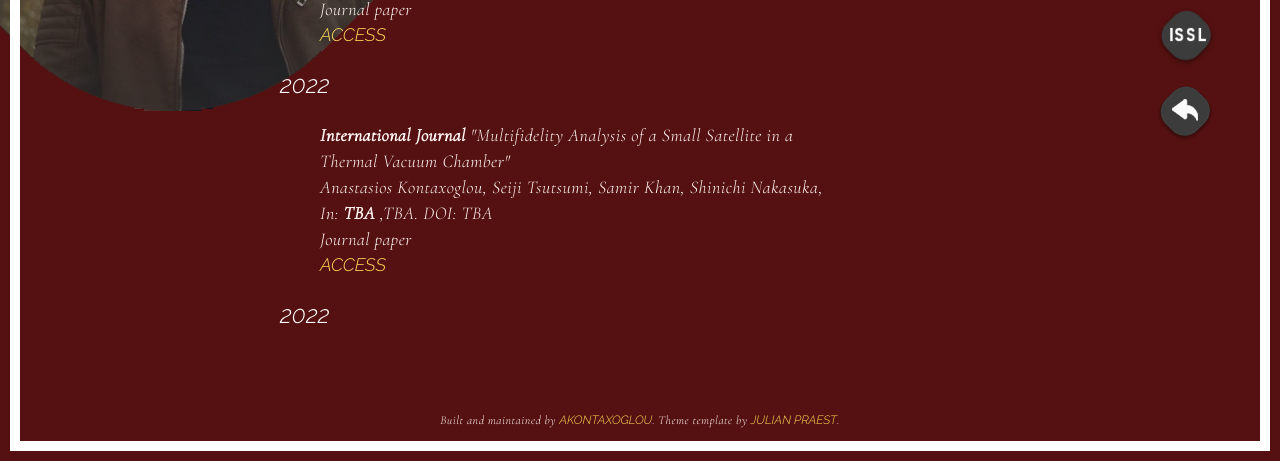
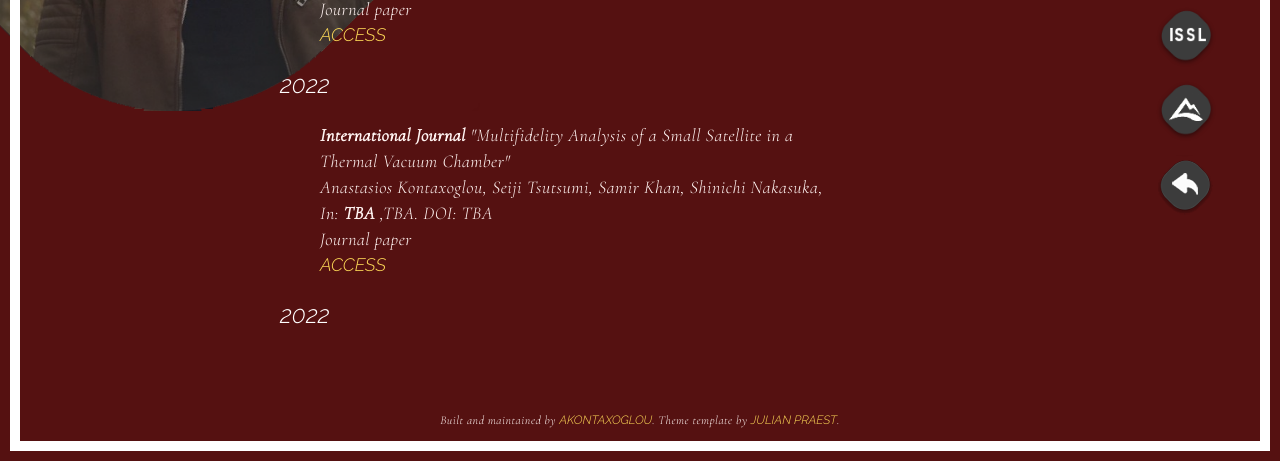
Before and after one commit to akontaxoglou/akontaxoglou.github.io, a plain HTML site: page publications.html in a window 1280 px wide. Shown: the part 339-800 px from the top of the page. Drawn offline with nearby package versions, Linux system fonts and the light colour scheme.

Commit message:
added all trails button

```diff
--- a/publications.html
+++ b/publications.html
@@ -449,6 +449,15 @@ ul {
 		<img  alt="ISSL" src="issl.png" width="60" height="60">
 		</a>
 	</div>
+
+
+	<div class="sm_button">
+		<a  href="https://www.alltrails.com/members/anastasios-kontaxoglou/recordings?b_tl_lat=60.07363212908692&b_tl_lng=19.031693389354984&b_br_lat=6.149429464640463&b_br_lng=142.00066661064454" rel="noopener">
+		<img  alt="AllTrails" src="alltrailstrans.png" width="60" height="60">
+		</a>
+	</div>
+
+
 	<div class="sm_button">
 		<a href="index.html" >
 		<img alt="return" src="return_nohover.png" width="60" height="60">
```
Also changed, not shown: index.html (+6 -0 lines), alltrailstrans.png (added).
